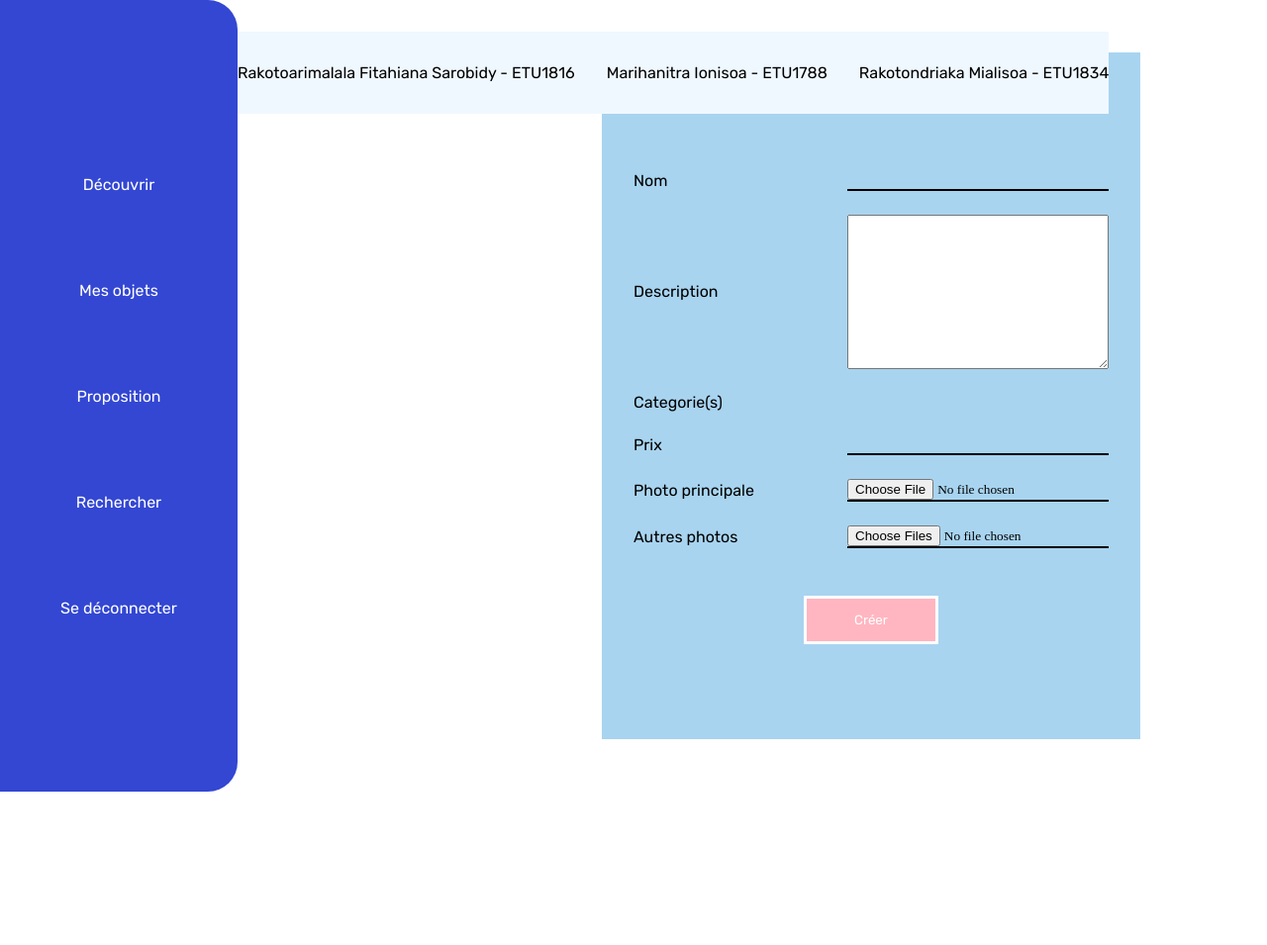
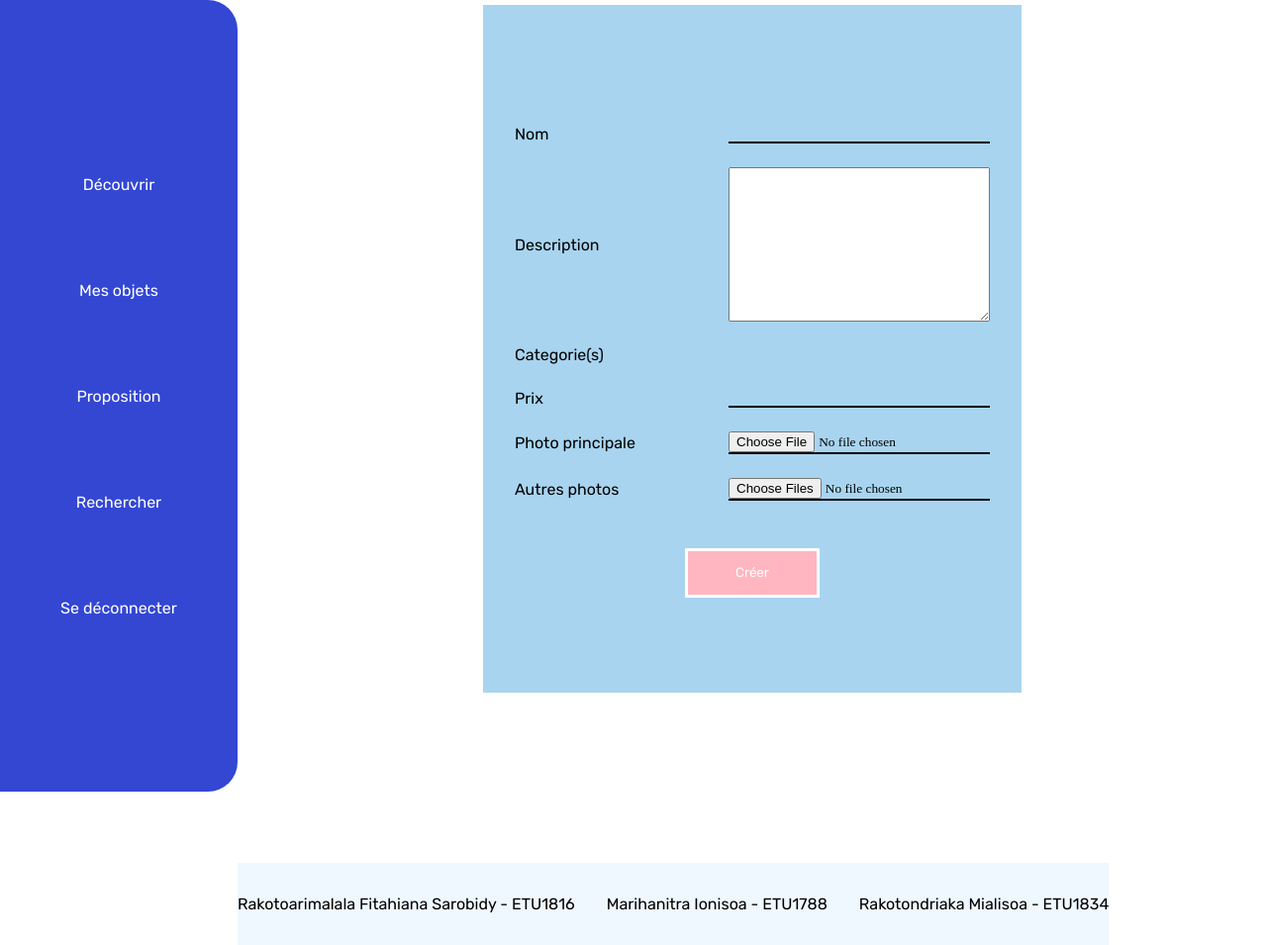
Before and after one commit to Mialy05/web-exam, a CodeIgniter app: page /database/index.php/objet/nouveau in a window 1280 px wide; the page is wider, and only the part inside the window is pictured. Shown: that part at 99% size. Before the commit the page ends 800 px from the top of that part, so only its background shows below. Run offline with CodeIgniter, Linux system fonts and the light colour scheme; the visitor is signed in with stand-in values (Sample User, id 1); data that the repository does not hold is empty.

Commit message:
correction image

```diff
--- a/assets/style/frontoffice/create-objet.css
+++ b/assets/style/frontoffice/create-objet.css
@@ -1,7 +1,7 @@
 .container {
-    width: 100%;
-    height: 100%;
-    position: absolute;
+       /* width: 100%; */
+    /* height: 100%; */
+    /* position: absolute; */
     display: grid;
     place-items: center;
 }
--- a/assets/style/style.css
+++ b/assets/style/style.css
@@ -67,6 +67,7 @@ a {
     margin-left: 15rem;
     position: absolute;
     margin-top: 2em;
+    top: calc(100% + 5%) !important;
 
 }
 
```
